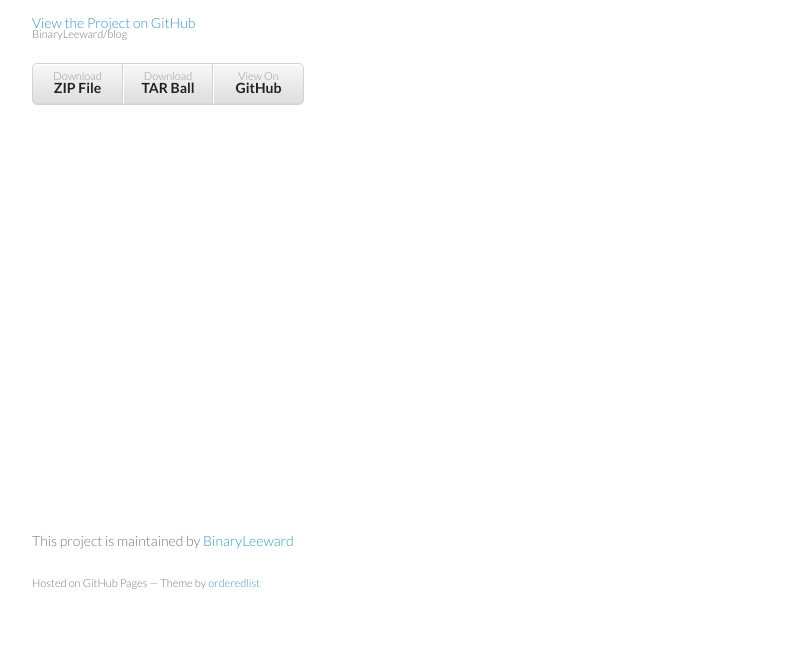
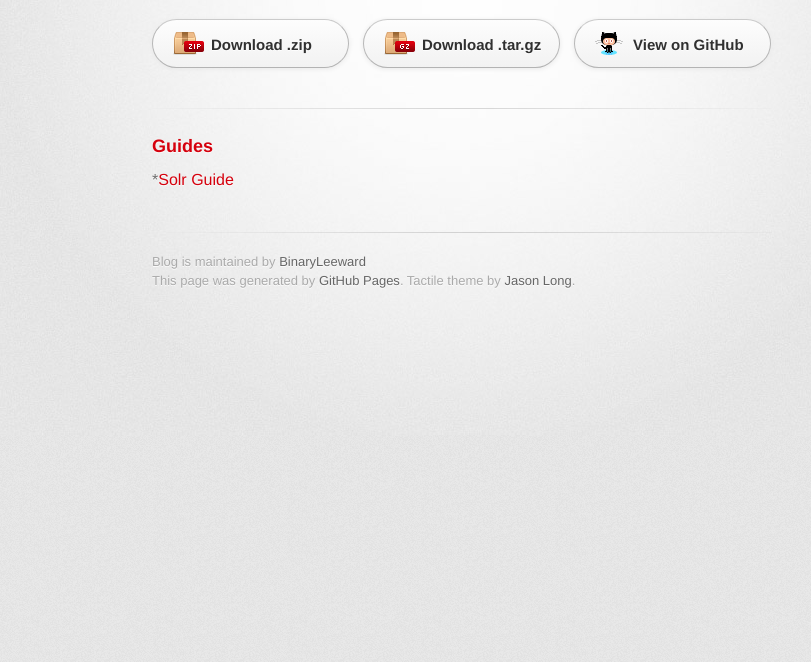
Before and after one commit to BinaryLeeward/blog, a plain HTML site: page index.html in a window 1280 px wide. Shown: the part 138-800 px from the top of the page, without its empty margins (178-989 px from the left). Drawn offline with Linux system fonts and the light colour scheme; a web font is replaced by a local one.

Commit message:
Create gh-pages branch via GitHub

```diff
--- a/index.html
+++ b/index.html
@@ -1,44 +1,49 @@
-<!doctype html>
+<!DOCTYPE html>
 <html>
   <head>
-    <meta charset="utf-8">
+    <meta charset='utf-8'>
     <meta http-equiv="X-UA-Compatible" content="chrome=1">
-    <title>Blog by BinaryLeeward</title>
-
-    <link rel="stylesheet" href="stylesheets/styles.css">
-    <link rel="stylesheet" href="stylesheets/pygment_trac.css">
-    <meta name="viewport" content="width=device-width, initial-scale=1, user-scalable=no">
+    <link href='https://fonts.googleapis.com/css?family=Chivo:900' rel='stylesheet' type='text/css'>
+    <link rel="stylesheet" type="text/css" href="stylesheets/stylesheet.css" media="screen">
+    <link rel="stylesheet" type="text/css" href="stylesheets/pygment_trac.css" media="screen">
+    <link rel="stylesheet" type="text/css" href="stylesheets/print.css" media="print">
     <!--[if lt IE 9]>
     <script src="//html5shiv.googlecode.com/svn/trunk/html5.js"></script>
     <![endif]-->
+    <title>Blog by BinaryLeeward</title>
   </head>
+
   <body>
-    <div class="wrapper">
+    <div id="container">
+      <div class="inner">
+
         <header>
           <h1>Blog</h1>
-        <p>my blog</p>
+          <h2>my blog</h2>
+        </header>
 
-        <p class="view"><a href="https://github.com/BinaryLeeward/blog">View the Project on GitHub <small>BinaryLeeward/blog</small></a></p>
+        <section id="downloads" class="clearfix">
+          <a href="https://github.com/BinaryLeeward/blog/zipball/master" id="download-zip" class="button"><span>Download .zip</span></a>
+          <a href="https://github.com/BinaryLeeward/blog/tarball/master" id="download-tar-gz" class="button"><span>Download .tar.gz</span></a>
+          <a href="https://github.com/BinaryLeeward/blog" id="view-on-github" class="button"><span>View on GitHub</span></a>
+        </section>
 
+        <hr>
 
-        <ul>
-          <li><a href="https://github.com/BinaryLeeward/blog/zipball/master">Download <strong>ZIP File</strong></a></li>
-          <li><a href="https://github.com/BinaryLeeward/blog/tarball/master">Download <strong>TAR Ball</strong></a></li>
-          <li><a href="https://github.com/BinaryLeeward/blog">View On <strong>GitHub</strong></a></li>
-        </ul>
-      </header>
-      <section>
+        <section id="main_content">
           <h3>
 <a id="guides" class="anchor" href="#guides" aria-hidden="true"><span class="octicon octicon-link"></span></a>Guides</h3>
 
 <p>*<a href="solr/solr-guide.html">Solr Guide</a></p>
         </section>
+
         <footer>
-        <p>This project is maintained by <a href="https://github.com/BinaryLeeward">BinaryLeeward</a></p>
-        <p><small>Hosted on GitHub Pages &mdash; Theme by <a href="https://github.com/orderedlist">orderedlist</a></small></p>
+          Blog is maintained by <a href="https://github.com/BinaryLeeward">BinaryLeeward</a><br>
+          This page was generated by <a href="https://pages.github.com">GitHub Pages</a>. Tactile theme by <a href="https://twitter.com/jasonlong">Jason Long</a>.
         </footer>
+
+
       </div>
-    <script src="javascripts/scale.fix.js"></script>
-
+    </div>
   </body>
 </html>
```
Lines whose indentation alone changed are shown as unchanged.
